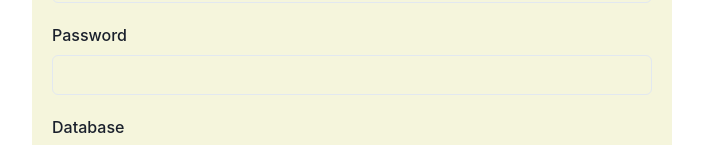
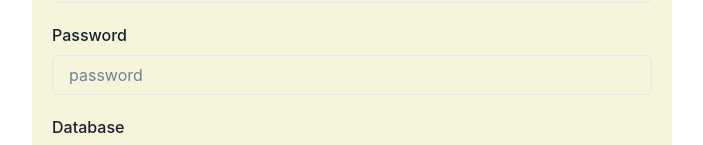
Before and after one commit to sharangahirekar1/sql-web-editor, a React (Create React App) app in the folder frontend/: page / in a window 1280 px wide. Shown: the part 202-347 px from the top of the page, without its empty margins (288-991 px from the left). Built offline with nearby package versions, Linux system fonts and the light colour scheme.

Commit message:
placeholder text added for password input

```diff
--- a/frontend/src/pages/Connect.jsx
+++ b/frontend/src/pages/Connect.jsx
@@ -94,7 +94,7 @@ const Connect = () => {
       </FormControl>
       <FormControl>
         <FormLabel>Password</FormLabel>
-        <Input name={"password"} type='password' value={connData.password} onChange={handleInputChange} />
+        <Input name={"password"} placeholder='password' type='password' value={connData.password} onChange={handleInputChange} />
       </FormControl>
       <FormControl>
         <FormLabel>Database</FormLabel>
```
